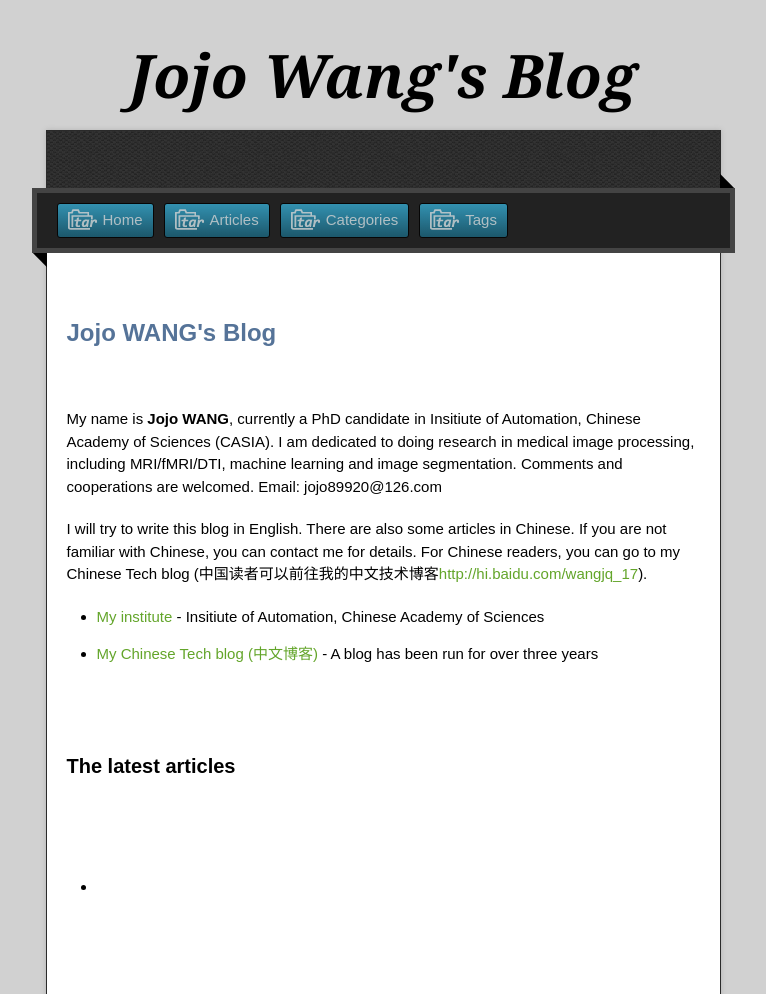
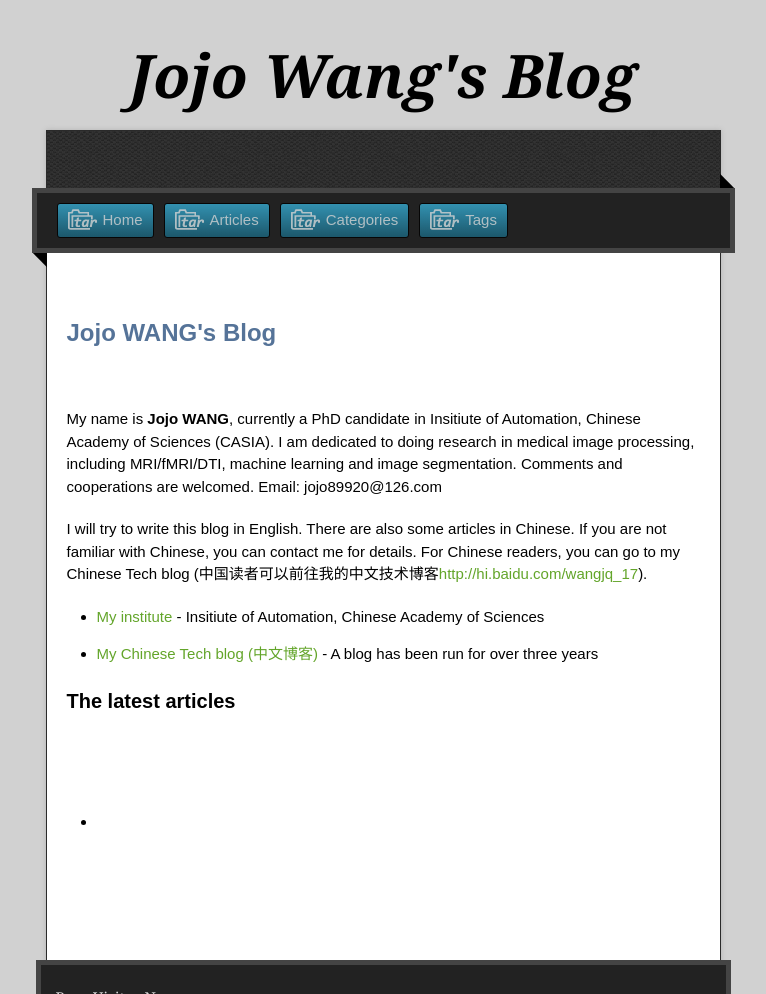
Before and after one commit to jojowang17/jekyll_demo, a Jekyll site: the page built from index.html, in a window 1280 px wide. Shown: the top 994 px of the page, without its empty margins (257-1023 px from the left). Built offline with Jekyll 4.4.1, drawn with Linux system fonts in a browser that asks for light colours; nearby versions of some CDN libraries; grey boxes are pictures that could not be loaded.

Commit message:
Update index.html

```diff
--- a/index.html
+++ b/index.html
@@ -19,8 +19,8 @@ title: Jojo WANG's Blog
 
 
 <div>
-<br>
-<br>
+<p>
+<p>
 <h3>The latest articles</h3>
 　　<ul>
 　　　　<li><p>{{ post.date | date_to_string }} <a href="{{ site.baseurl }}{{ post.url }}">{{ post.title }}</a></p></li>
```
